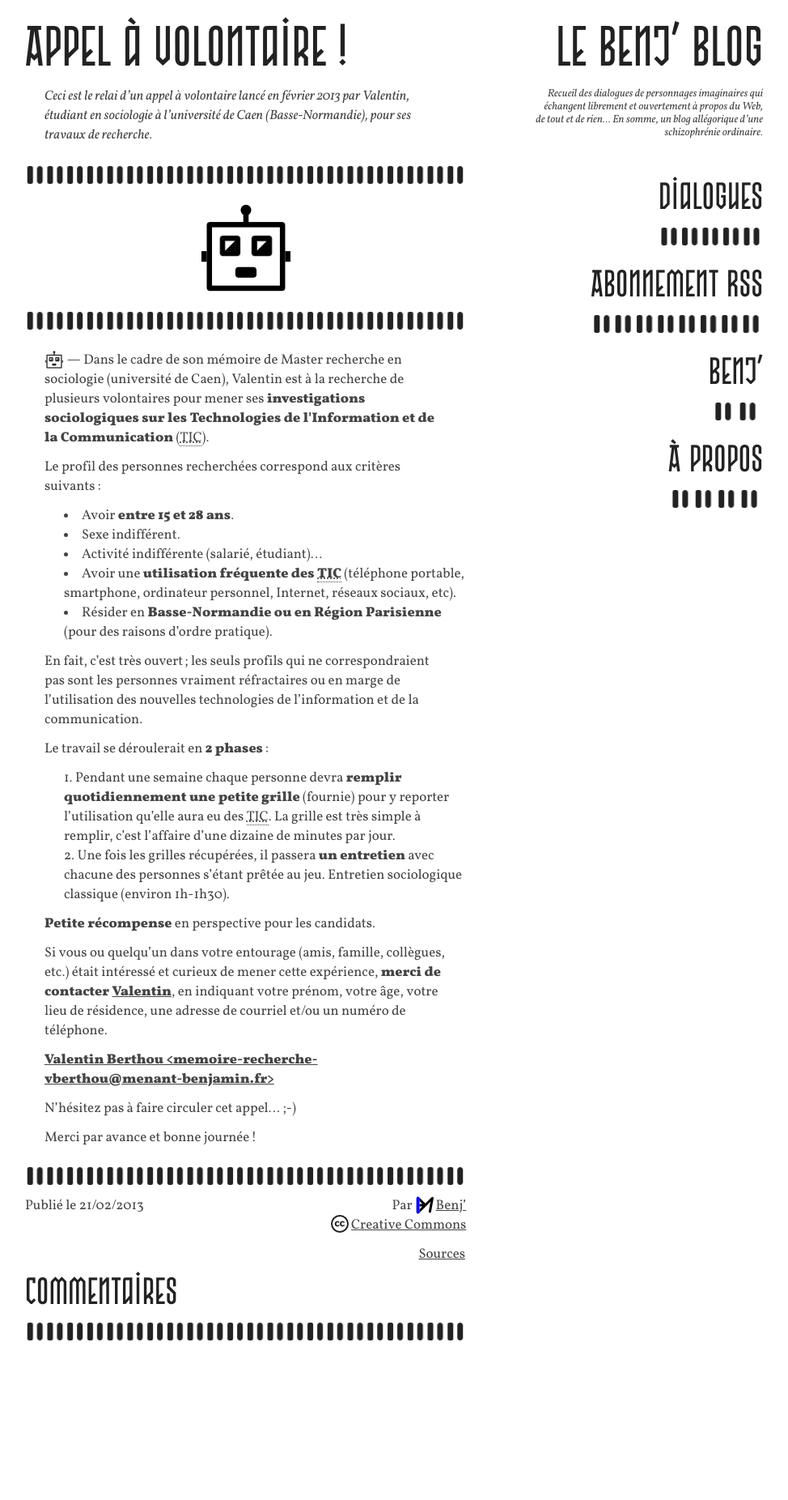
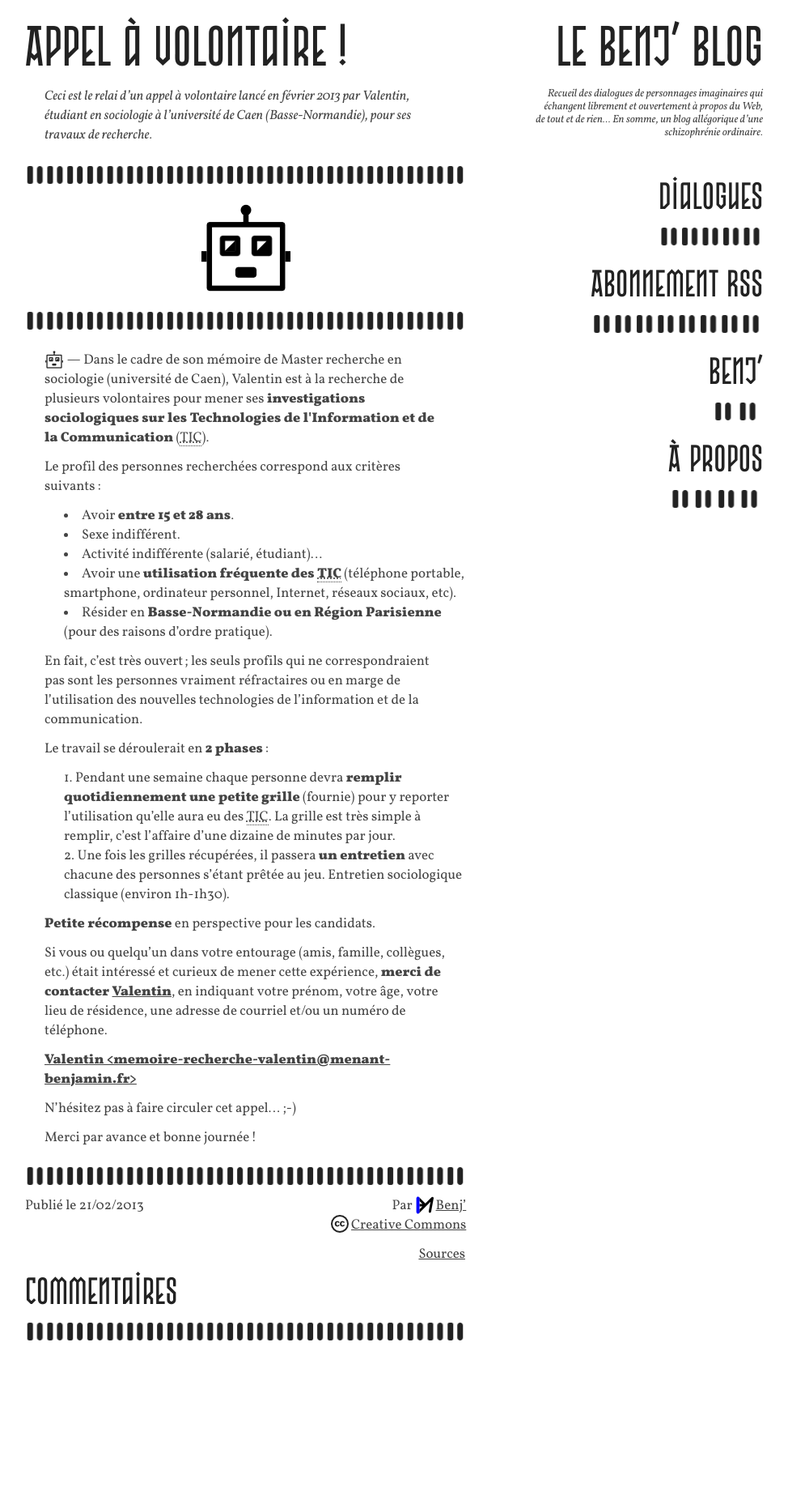
Before and after one commit to bmenant/bmenant.github.com, a Jekyll site: the page built from _posts/2013-02-21-appel-memoire-valentin.html, in a window 1280 px wide. Shown: the whole page at 81% size, without its empty margins (153-1127 px from the left). Built offline with Jekyll 4.4.1, drawn with Linux system fonts in a browser that asks for light colours.

Commit message:
ARffff, post update

```diff
--- a/_posts/2013-02-21-appel-memoire-valentin.html
+++ b/_posts/2013-02-21-appel-memoire-valentin.html
@@ -30,7 +30,7 @@ comments: true
 <p><strong>Petite récompense</strong> en perspective pour les candidats.</p>
 <p>Si vous ou quelqu’un dans votre entourage (amis, famille, collègues, etc.) était intéressé et curieux de mener cette expérience, <strong>merci de contacter <a href="mailto:memoire-recherche-valentin@menant-benjamin.fr">Valentin</a></strong>, en indiquant votre prénom, votre âge, votre lieu de résidence, une adresse de courriel et/ou un numéro de téléphone.</p>
 
-<p><strong><a href="mailto:memoire-recherche-valentin@menant-benjamin.fr">Valentin Berthou &lt;memoire-recherche-vberthou@menant-benjamin.fr&gt;</a></strong></p>
+<p><strong><a href="mailto:memoire-recherche-valentin@menant-benjamin.fr">Valentin &lt;memoire-recherche-valentin@menant-benjamin.fr&gt;</a></strong></p>
 
 <p>N’hésitez pas à faire circuler cet appel… ;-)</p>
 <p>Merci par avance et bonne journée<span class="typo-ph">!</span></p>
```
